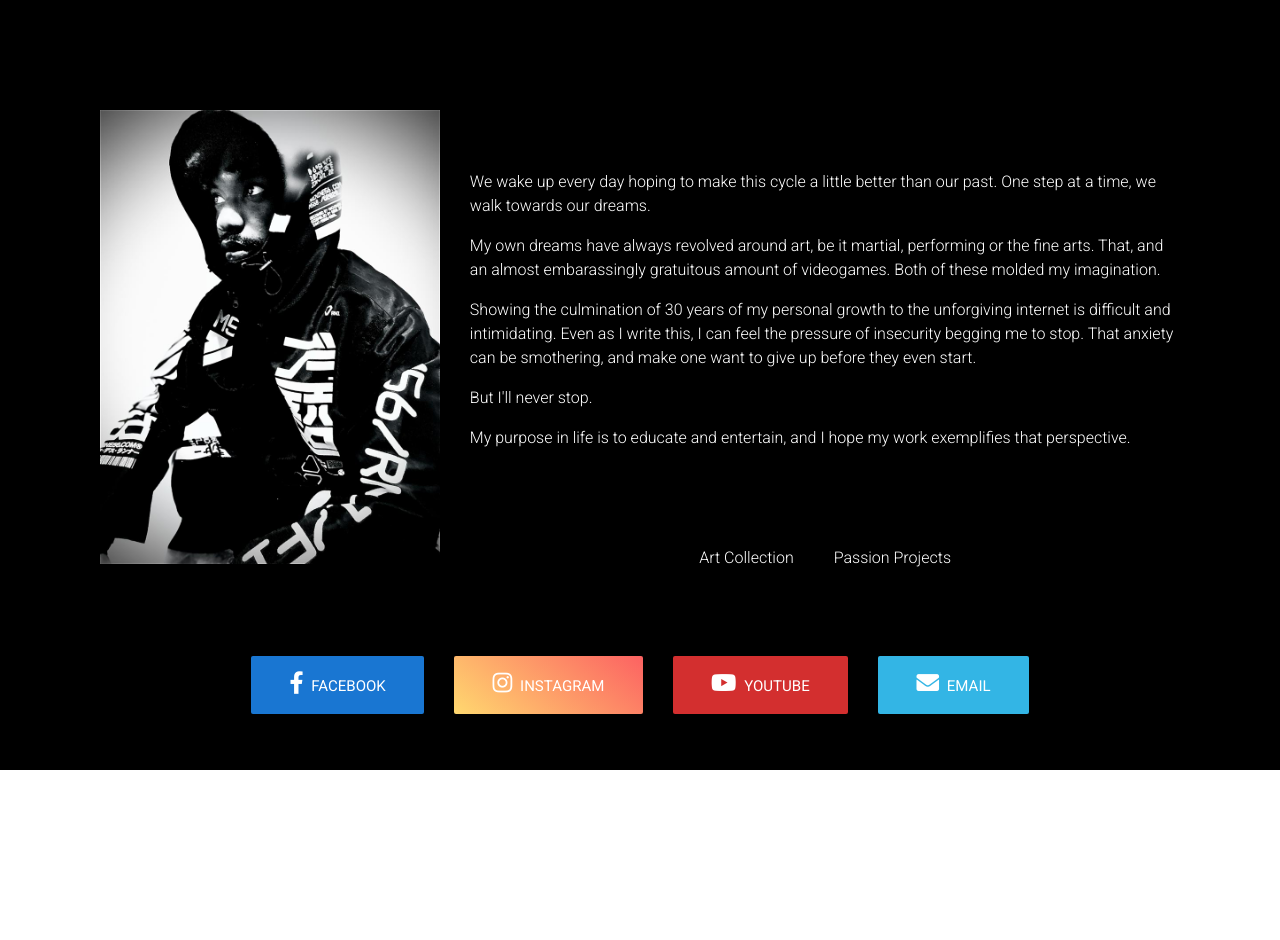
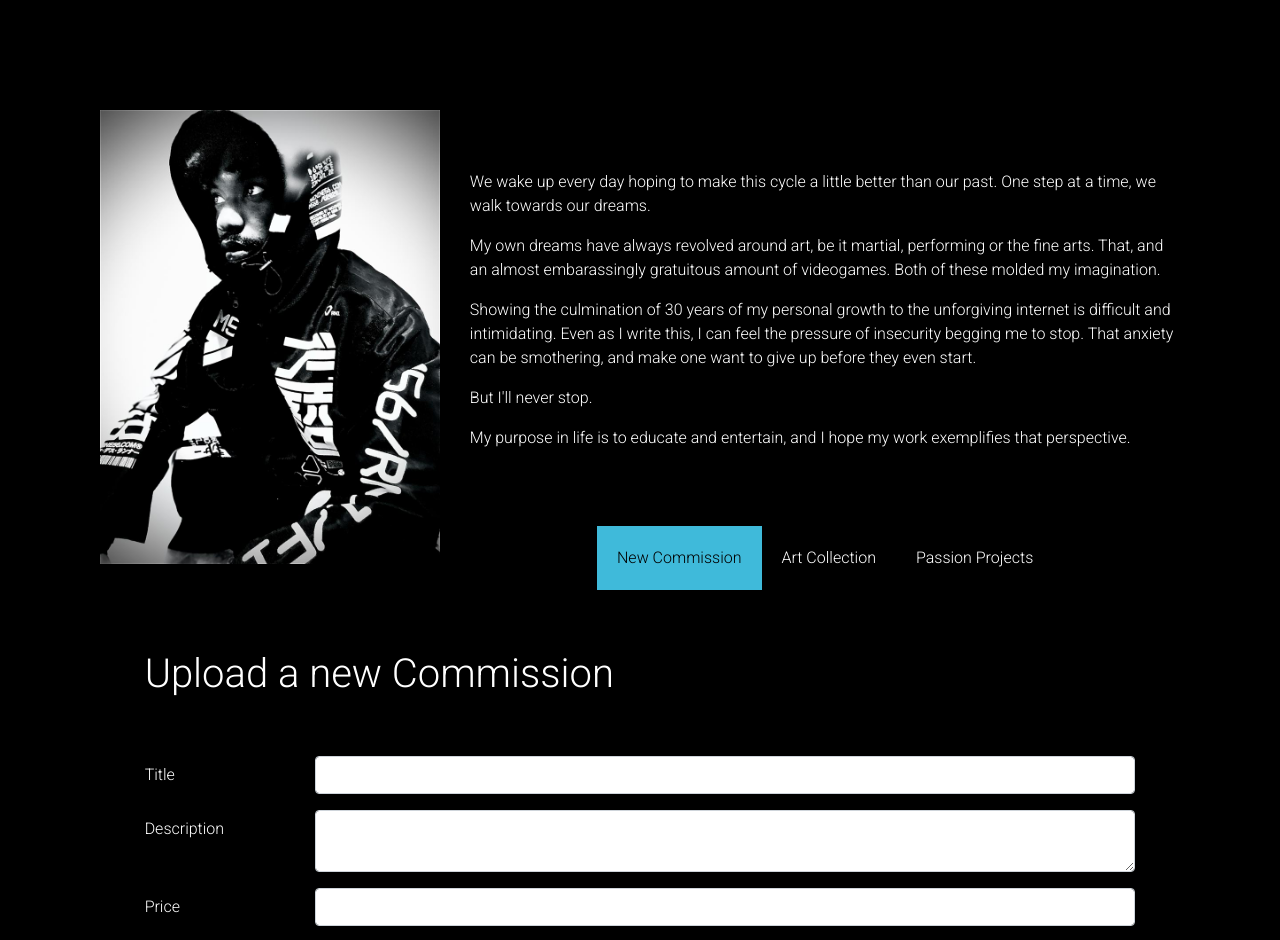
Before and after one commit to CintBX/ChrisPortfolio, a React (Create React App) app in the folder client/: page /new-commission in a window 1280 px wide. Shown: the top 940 px of the page. Before the commit the page ends 800 px from the top, so only its background shows below. Built offline with nearby package versions, Linux system fonts and the light colour scheme.

Commit message:
New Commission Form (FE only)

```diff
--- a/client/src/App.js
+++ b/client/src/App.js
@@ -12,6 +12,7 @@ import Header from './components/Header';
 import CommissionBody from './components/CommissionBody';
 import ProjectBody from './components/ProjectBody';
 import Footer from './components/Footer';
+import NewCommission from './components/commission/new';
 
 function App() {
   return (
@@ -19,6 +20,7 @@ function App() {
       <Container fluid style={styles.container}>
         <Header />
         <Switch>
+          <Route path="/new-commission" component={NewCommission} />
           <Route path="/project-list" component={ProjectBody} />
           <Route exact path="/" component={CommissionBody} />
         </Switch>
--- a/client/src/components/CommissionBody.js
+++ b/client/src/components/CommissionBody.js
@@ -29,7 +29,7 @@ const CommissionBody = props => {
     return <h1 style={styles.container}>Your commissions are loading.  Please wait..</h1>
   } else {
     return (
-      <div style={styles.container}>
+      <div>
         <CardDeck style={styles.cardGroup}>
           {
             commissions && commissions.map(commission => (
@@ -55,9 +55,6 @@ const CommissionBody = props => {
 }
 
 const styles = {
-  container: {
-    paddingTop: 50
-  },
   cardGroup: {
     color: 'black',
     justifyContent: 'center',
--- a/client/src/components/Header.js
+++ b/client/src/components/Header.js
@@ -39,6 +39,9 @@ const Header = () => {
           </div>
 
           <div style={styles.linkGroup}>
+            <NavLink to="/new-commission" style={styles.link} activeStyle={styles.active}>
+              New Commission
+            </NavLink>
             <NavLink exact to="/" style={styles.link} activeStyle={styles.active}>
               Art Collection
             </NavLink>
@@ -54,7 +57,8 @@ const Header = () => {
 
 const styles = {
   container: {
-    padding: 10
+    padding: 10,
+    paddingBottom: 60
   },
   image: {
     width: '100%'
--- a/client/src/components/ProjectBody.js
+++ b/client/src/components/ProjectBody.js
@@ -29,7 +29,7 @@ const ProjectBody = props => {
   //   return <h1>Your projects are loading.  Please wait..</h1>
   // } else {
     return (
-      <div style={styles.container}>
+      <div>
         <h1>Projects area</h1>
       </div>
     )
@@ -37,9 +37,6 @@ const ProjectBody = props => {
 }
 
 const styles = {
-  container: {
-    paddingTop: 50
-  },
   cardGroup: {
     color: 'black',
     justifyContent: 'center',
--- a/client/src/components/commission/new.js
+++ b/client/src/components/commission/new.js
@@ -1,11 +1,61 @@
 import React from 'react';
+import {
+  Col,
+  Button,
+  Form,
+  FormGroup,
+  Label,
+  Input,
+  FormText,
+  CustomInput
+} from 'reactstrap';
+
+// Title
+// Description
+// Price
+// Image
 
 const NewCommission = () => {
   return (
-    <div>
-      <h1>New Commission</h1>
-    </div>
-  )
-}
+    <Form style={styles.container}>
+      <h1 style={styles.title}>Upload a new Commission</h1>
+      <FormGroup row>
+        <Label for="title" sm={2}>Title</Label>
+        <Col sm={10}>
+          <Input type="text" name="title" id="title" placeholder="" />
+        </Col>
+      </FormGroup>
+      <FormGroup row>
+        <Label for="description" sm={2}>Description</Label>
+        <Col sm={10}>
+          <Input type="textarea" name="description" id="description" placeholder="" />
+        </Col>
+      </FormGroup>
+      {/* add the dollar sign VVVV */}
+      <FormGroup row>
+        <Label for="price" sm={2}>Price</Label>
+        <Col sm={10}>
+          <Input type="number" name="price" id="price" />
+        </Col>
+      </FormGroup>
+      <FormGroup row>
+        <Label for="image" sm={2}>Image</Label>
+        <Col sm={10}>
+          <CustomInput type="file" id="image" name="image" />
+        </Col>
+      </FormGroup>
+    </Form>
+  );
+};
+
+const styles = {
+  container: {
+    paddingLeft: '5%',
+    paddingRight: '5%'
+  },
+  title: {
+    paddingBottom: 50
+  }
+};
 
 export default NewCommission;
```
